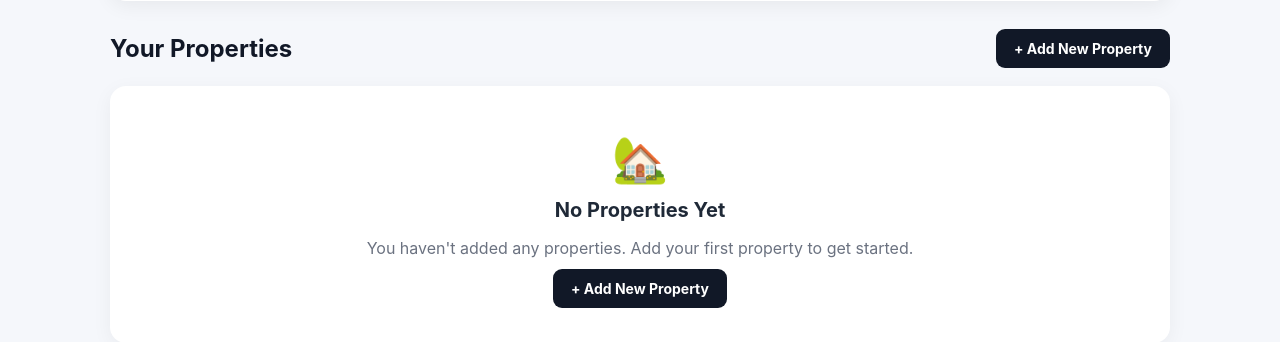
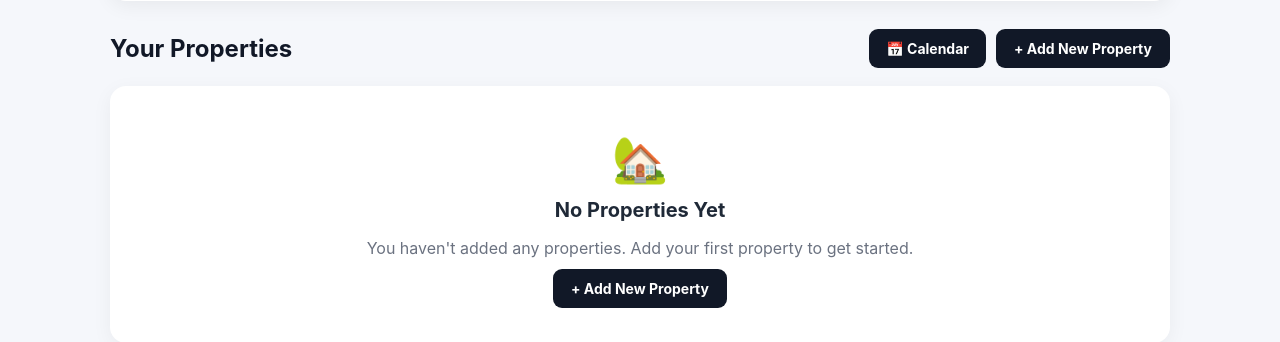
Before and after one commit to Minex0143/Goinn, a Flask app: template templates/owner_dashboard.html in a window 1280 px wide. Shown: the part 329-671 px from the top of the page. Run offline with Flask 3, Linux system fonts and the light colour scheme; the template is opened without the code that fills it, so the values that code supplies are empty.

Commit message:
Update owner_dashboard.html

```diff
--- a/templates/owner_dashboard.html
+++ b/templates/owner_dashboard.html
@@ -742,6 +742,29 @@
            FOOTER LINKS
         ========================================= */
 
+
+
+        .section-actions {
+            display: flex;
+            gap: 10px;
+            flex-wrap: wrap;
+        }
+
+        .calendar-btn {
+            display: inline-block;
+            background: #111827;
+            color: white;
+            text-decoration: none;
+            padding: 11px 17px;
+            border-radius: 9px;
+            font-size: 14px;
+            font-weight: 700;
+        }
+
+        .calendar-btn:hover {
+            opacity: 0.9;
+        }
+
         .footer-links {
 
             text-align: center;
@@ -842,8 +865,12 @@
             }
 
 
+            .section-actions {
+                flex-direction: column;
+            }
+
+            .calendar-btn,
             .add-btn {
-
                 text-align: center;
             }
 
@@ -1024,6 +1051,14 @@
             Your Properties
         </h2>
 
+        <div class="section-actions">
+
+            <a
+                href="{{ url_for('owner_calendar') }}"
+                class="calendar-btn"
+            >
+                📅 Calendar
+            </a>
 
             <a
                 href="{{ url_for('add_property') }}"
@@ -1034,6 +1069,8 @@
 
         </div>
 
+    </div>
+
 
     <!-- ==================================================
          PROPERTIES
```
Lines whose indentation alone changed are shown as unchanged.
